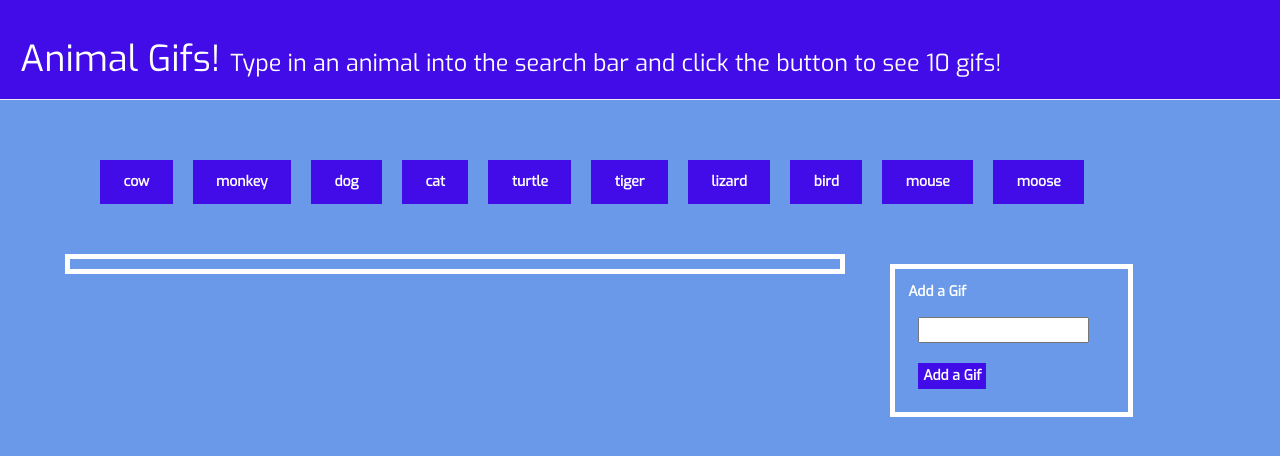
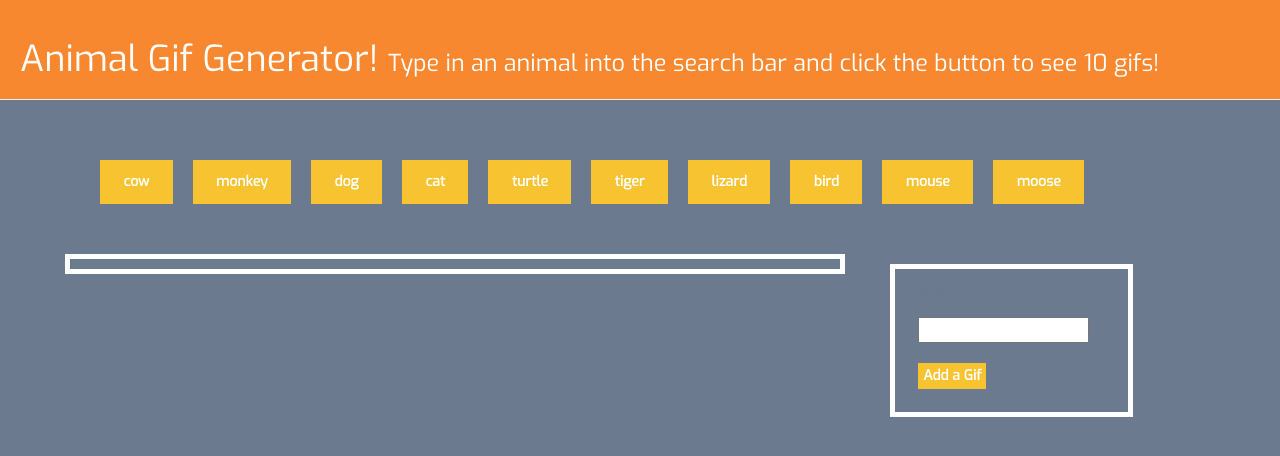
Before and after one commit to emilypo89/GifTastic, a plain HTML site: page index.html in a window 1280 px wide. Drawn offline with nearby package versions, Linux system fonts and the light colour scheme.

Commit message:
fixing color scheme

```diff
--- a/assets/css/style.css
+++ b/assets/css/style.css
@@ -7,7 +7,7 @@ input {
 
 body {
 	font-family: 'Exo', sans-serif;
-	background-color: #6999E8;
+	background-color: #6B7A8F;
 }
 
 #gif-form {
@@ -17,7 +17,7 @@ body {
 
 #gif-input,
 label {
-	color: white;
+	color: #6B7A8F;
 	font-weight: bold;
 }
 
@@ -43,7 +43,7 @@ label {
 	padding-left: 20px;
 	margin-top: 0;
 	padding-top: 20px;
-	background-color: #420CE8;
+	background-color: #F7882F;
 	color: white;
 }
 
@@ -53,9 +53,9 @@ label {
 
 .button,
 #add-gif {
-	background-color: #420CE8;
+	background-color: #F7C331;
 	color: white;
-	border: solid 1px #420CE8;
+	border: solid 1px #F7C331;
 	padding: 1% 2% 1% 2%;
 	font-weight: bold;
 	width: fit-content;
--- a/index.html
+++ b/index.html
@@ -2,7 +2,7 @@
 <html lang="en">
 
 <head>
-  <title>GifTastic!</title>
+  <title>GifTastic Animals!</title>
   <meta name="viewport" content="width=device-width, initial-scale=1">
   <script src="https://code.jquery.com/jquery-3.1.1.min.js"></script>
 
@@ -14,7 +14,7 @@
 
 <body>
 <div class="page-header" id="header">
-  <h1>Animal Gifs! <small id="subHeader">Type in an animal into the search bar and click the button to see 10 gifs!</small></h1>
+  <h1>Animal Gif Generator! <small id="subHeader">Type in an animal into the search bar and click the button to see 10 gifs!</small></h1>
 </div>
 
   <div class="container">
```
